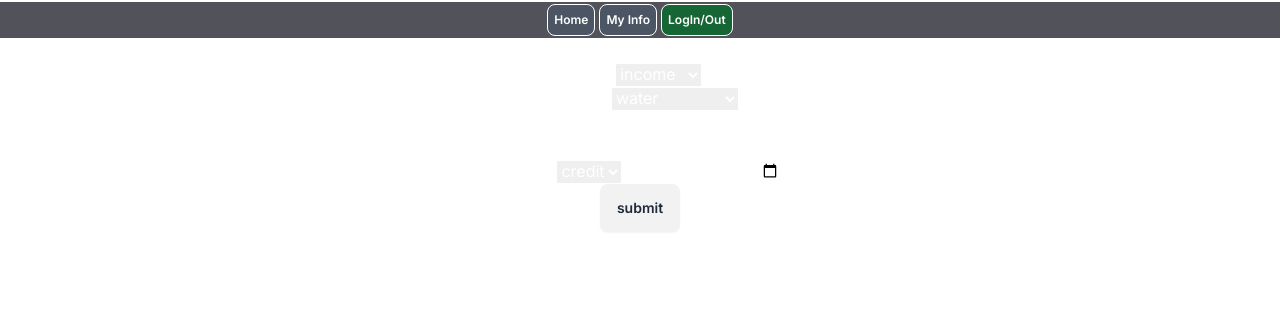
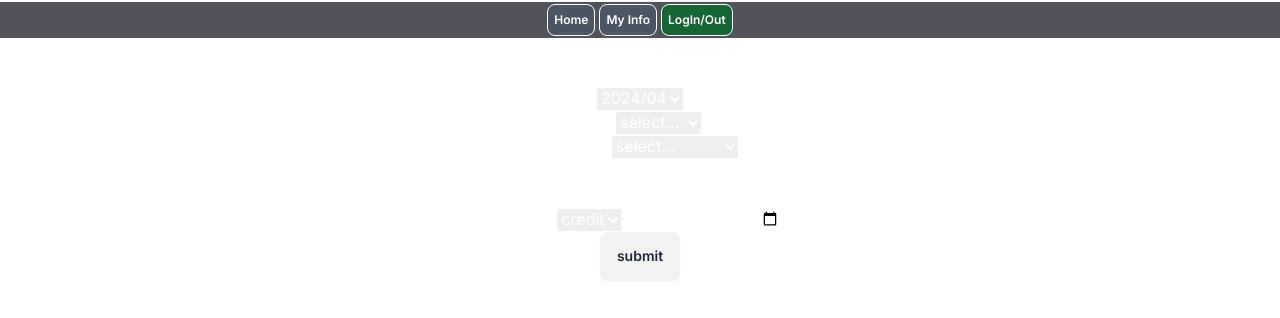
Before and after one commit to koiralabishwas/expense-manager, a Next.js app: page /testss in a window 1280 px wide. Shown: the top 318 px of the page. Built offline with nearby package versions, Linux system fonts and the light colour scheme.

Commit message:
send the date data as string from front end , the backend will convert it in needed structure and post it

```diff
--- a/app/api/v2/balance/[userId]/route.ts
+++ b/app/api/v2/balance/[userId]/route.ts
@@ -12,7 +12,8 @@ const schema = z.object({
   category : z.string(),
   description : z.string(),
   method : z.string(),
-  amount : z.number()
+  amount : z.number(),
+  at : z.string()
 })
 
 export const dynamic = 'force-dynamic'
@@ -34,7 +35,7 @@ export async function POST(request : NextRequest , { params }: { params: { userI
     description : body.description,
     amount : body.amount,
     method : body.method,
-    at : new Date()
+    at :  new Date(body.at)
   };
 
   const client = await clientPromise
--- a/app/testss/page.tsx
+++ b/app/testss/page.tsx
@@ -3,16 +3,17 @@ import { zodResolver } from '@hookform/resolvers/zod'
 import React from 'react'
 import { useForm } from 'react-hook-form'
 import { json } from 'stream/consumers'
-import { z } from 'zod'
+import { date, z } from 'zod'
 import { transactionSchema } from '../data/transactionSchemas'
 
 const schema = z.object({
+  yearMonth : z.string(),
   type : z.string(),
   category : z.string(),
   description : z.string(),
   amount : z.number(),
   method : z.string(),
-  at : z.date()
+  at : z.string()
 })
 
 type FormData = z.infer<typeof schema>
@@ -25,7 +26,7 @@ const TransactionForm = () => {
 
   const onSubmit = async (formData : FormData) => {
     // make the userID dynamic later
-    console.log(formData)
+    console.log(formData , "formSubmitted")
     const response = await fetch("/api/v2/balance/660feb11f3723956e57ee2dc" , {
       method : "POST",
       headers : {"Content-Type" : "application/json"},
@@ -39,32 +40,43 @@ const TransactionForm = () => {
       console.log("registration failed", data);
       alert("registration failed");
     }
+
+
   }
   return (
     <div>
       <div>TransactionForm</div>
       <form onSubmit={handleSubmit(onSubmit)}>
+        <label htmlFor="yearMonth">YearMonth</label><br />
+        <select id="yearMonth" {...register("yearMonth")}>
+          <option value="2024/04">2024/04</option>
+        </select><br />
         <label htmlFor="type">Type</label>
         <select id="type" {...register("type")}>
-          {transactionSchema.type.map(type => (<option key={type} value={type}>{type}</option>) )}
-
-        </select><br />
+          <option value="">select...</option>
+          {transactionSchema.type.map(types => (<option key={types} value={types}>{types}</option>) )}
+        </select>
+        {errors.type && <p className='text-red'>{errors.type.message}</p> }
+        <br />
         <label htmlFor="category">Category</label>
         <select id="category"  {...register('category')}>
+          <option value="">select...</option>
           {transactionSchema.category.map(category => <option key={category} value={category}>{category}</option> )}
         </select><br />
         <label htmlFor="description">Description</label>
         <input type="text" id="input" {...register('description')} /><br />
         <label htmlFor="amount">Amount</label>
-        <input type="number" id="amount" {...register("amount")}/><br />
+        <input type="number" id="amount"  {...register("amount",{setValueAs: value => parseInt(value)})}/><br />
+        {errors.amount && <p className='text-red-500'>{errors.amount.message}</p> }
         <label htmlFor="method">Method</label>
         <select id="method" {...register('method')}>
           {transactionSchema.method.map(method => <option key={method} value={method}>{method}</option> )}
         </select>
         <label htmlFor="at">At</label>
-        <input type="date" id="at" {...register('at')}/>
+        <input type="date" id="at" {...register('at' ,{setValueAs : value => new Date(value).toLocaleDateString()}) }/>
+        {errors.at && <p className='text-red-500'>{errors.at.message}</p> }
         <br />
-        <button type="submit" className='btn'>submit</button>
+        <button type='submit' className='btn'>submit</button>
       </form>
     </div>
   )
```
